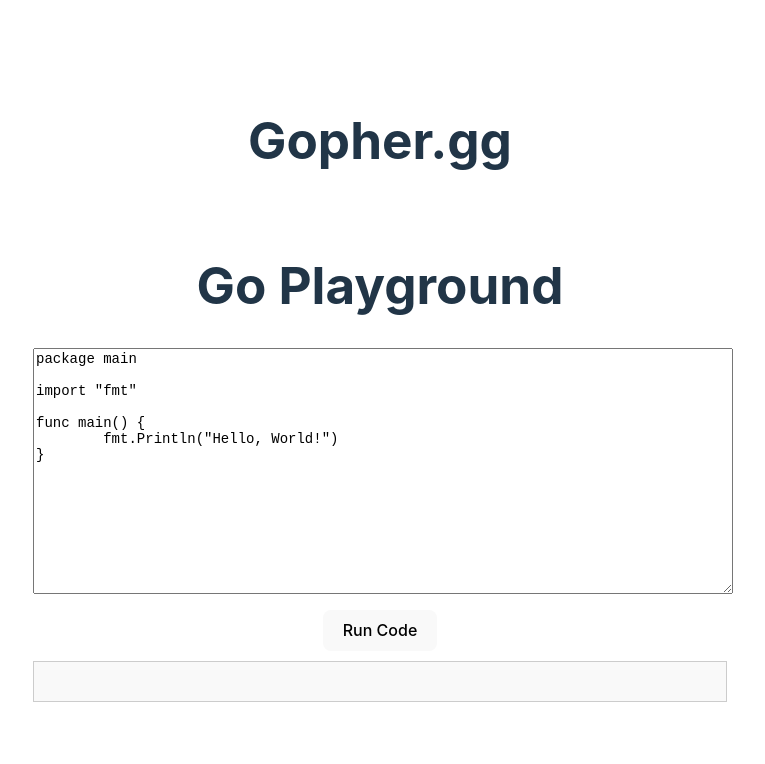
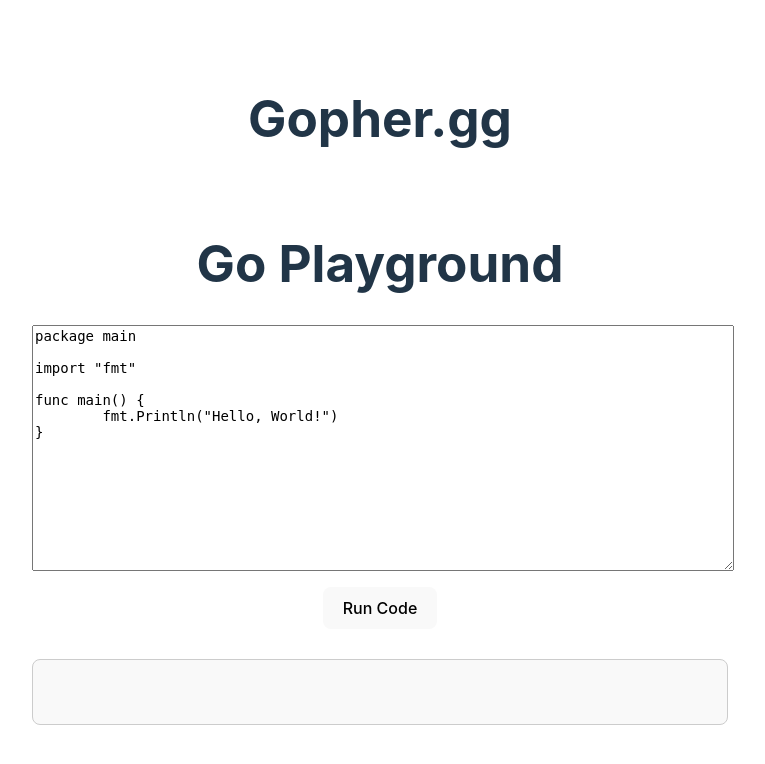
Before and after one commit to Alexer-Eternity/gopher.gg, a React (Vite) app: page /playground in a window 1280 px wide. Shown: the top 764 px of the page, without its empty margins (260-1025 px from the left). Built offline with nearby package versions, Linux system fonts and the light colour scheme.

Commit message:
Add files via upload

```diff
--- /dev/null
+++ b/src/pages/Playground.css
@@ -0,0 +1,30 @@
+/* Playground.css */
+.playground-container {
+    padding: 20px;
+}
+
+.textarea {
+    font-family: 'monospace';
+    font-size: 14px;
+    width: 100%;
+    margin-bottom: 10px;
+}
+
+.button {
+    margin-bottom: 10px;
+}
+
+.output-box {
+    border: 1px solid #ccc;
+    padding: 20px;
+    background-color: #f9f9f9;
+    color: black;
+    font-family: 'monospace';
+    white-space: pre-wrap;
+    word-break: break-word;
+    max-height: 300px;
+    overflow-y: auto;
+    box-sizing: border-box;
+    margin-top: 20px;
+    border-radius: 8px;
+}
--- a/src/pages/Playground.tsx
+++ b/src/pages/Playground.tsx
@@ -1,4 +1,5 @@
 import { useState } from 'react';
+import './Playground.css';
 
 function Playground() {
     const [code, setCode] = useState<string>('package main\n\nimport "fmt"\n\nfunc main() {\n\tfmt.Println("Hello, World!")\n}');
@@ -21,10 +22,10 @@
 
             const result = await response.json();
 
-            if (result.Errors) {
+            if (result.Errors && result.Errors !== '') {
                 setOutput(result.Errors);
             } else if (result.Events && result.Events.length > 0) {
-                const outputMessages = result.Events.map((event: any) => event.Message).join('\n');
+                const outputMessages = result.Events.map((event: any) => event.Message).join('');
                 setOutput(outputMessages);
             } else {
                 setOutput('Unexpected response format.');
@@ -35,29 +36,21 @@
     };
 
     return (
-        <div style={{ padding: '20px' }}>
+        <div className="playground-container">
             <h1>Go Playground</h1>
             <textarea
                 value={code}
                 onChange={(e) => setCode(e.target.value)}
                 rows={15}
                 cols={80}
-                style={{ fontFamily: 'monospace', fontSize: '14px', width: '100%', marginBottom: '10px' }}
+                className="textarea"
             ></textarea>
             <br />
-            <button onClick={runCode} style={{ marginBottom: '10px' }}>
+            <button onClick={runCode} className="button">
                 Run Code
             </button>
-            <div
-                style={{
-                    border: '1px solid #ccc',
-                    padding: '10px',
-                    backgroundColor: '#f9f9f9',
-                    fontFamily: 'monospace',
-                    whiteSpace: 'pre-wrap',
-                }}
-            >
-                {output}  {/* This should display the output of the Go code */}
+            <div className="output-box">
+                {output}  {/* This will display the Go code output */}
             </div>
         </div>
     );
```
